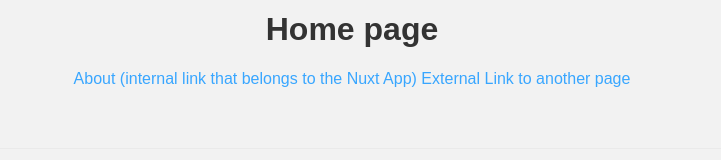
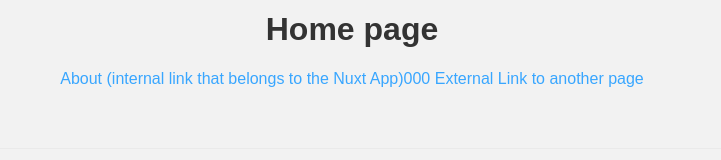
Before and after one commit to opepelab/Vuexsu, a Nuxt app: page /about in a window 1280 px wide. Shown: the part 141-301 px from the top of the page, without its empty margins (320-1041 px from the left). Built offline with nearby package versions, Linux system fonts and the light colour scheme.

Commit message:
first commit

```diff
--- a/pages/about.vue
+++ b/pages/about.vue
@@ -2,7 +2,7 @@
   <main>
     <h1>Home page</h1>
     <NuxtLink to="/about">
-      About (internal link that belongs to the Nuxt App)
+      About (internal link that belongs to the Nuxt App)000
     </NuxtLink>
     <a href="https://nuxtjs.org">External Link to another page</a>
   </main>
```
